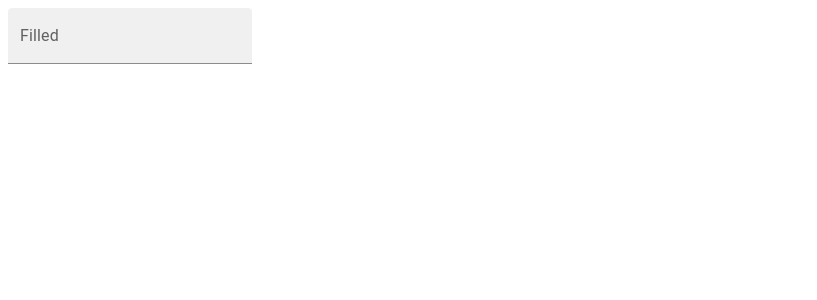
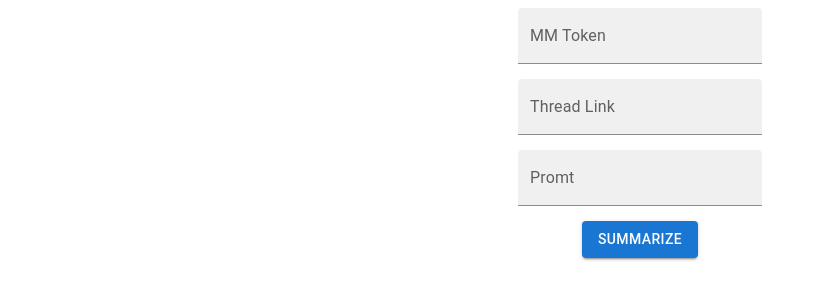
Before and after one commit to followmelistenme/summarizer, a React app in the folder frontend/: page / in a window 1280 px wide. Shown: the top 300 px of the page, without its empty margins (0-817 px from the left). Built offline with nearby package versions, Linux system fonts and the light colour scheme.

Commit message:
Fix react render

```diff
--- a/frontend/package.json
+++ b/frontend/package.json
@@ -17,7 +17,7 @@
   "devDependencies": {
     "@babel/preset-react": "7.9.0",
     "@types/react": "^16.8.24",
-    "@types/react-dom": "^16.0.5",
+    "@types/react-dom": "^18.2.7",
     "@types/webpack": "4.1.4",
     "@webpack-cli/generators": "^3.0.7",
     "autoprefixer": "^10.4.15",
@@ -41,6 +41,8 @@
   "dependencies": {
     "@emotion/react": "^11.11.1",
     "@emotion/styled": "^11.11.0",
-    "@mui/material": "^5.14.5"
+    "@mui/material": "^5.14.5",
+    "react-hook-form": "^7.45.4",
+    "react-jss": "^10.10.0"
   }
 }
--- a/frontend/src/App.tsx
+++ b/frontend/src/App.tsx
@@ -1,9 +1,41 @@
-import TextField from '@mui/material/TextField';
+import { ChangeEvent, useState } from 'react'
+import { Button, TextField } from '@mui/material';
+import { createUseStyles } from 'react-jss';
+
+const useStyles = createUseStyles({
+    app: {
+        display: 'flex',
+        flexDirection: 'column',
+        alignItems: 'center',
+        gap: '15px',
+    },
+})
 
 const App = () => {
+    const classes = useStyles()
+    const [userToken, setToken] = useState<string>()
+    const [threadLink, setThreadLink] = useState<string>()
+
+    const handleChangeToken = (event: ChangeEvent<HTMLInputElement>) => {
+        setToken(event.target.value)
+    }
+
+    const handleChangeThreadLink = (event: ChangeEvent<HTMLInputElement>) => {
+        setThreadLink(event.target.value)
+    }
+
+    const handleSubmit = () => {
+        console.log('22222')
+    }
+
     return (
-        <div>
-            <TextField id="filled-basic" label="Filled" variant="filled" />
+        <div className={classes.app}>
+            <TextField label="MM Token" variant="filled" value={userToken} onChange={handleChangeToken} />
+            <TextField label="Thread Link" variant="filled" value={threadLink} onChange={handleChangeThreadLink} />
+            <TextField label="Promt" variant="filled" />
+            <Button onClick={handleSubmit} variant="contained">
+                Summarize
+            </Button>
         </div>
     )
 }
--- a/frontend/src/index.tsx
+++ b/frontend/src/index.tsx
@@ -1,6 +1,7 @@
-import React from 'react';
-import ReactDOM from 'react-dom';
+import { createRoot } from 'react-dom/client'
 
 import App from './App';
 
-ReactDOM.render(<App />, document.getElementById('app'));
+const domNode = document.getElementById('app');
+const root = createRoot(domNode);
+root.render(<App />);
```
Also changed, not shown: 1 other file (tests, documents, lock files or other folders).
